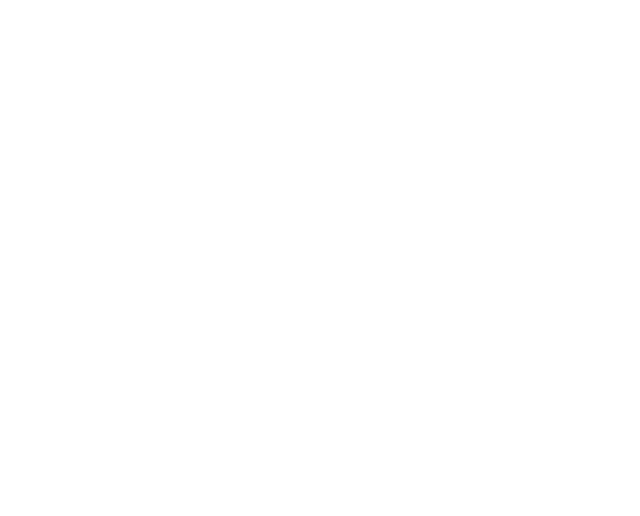
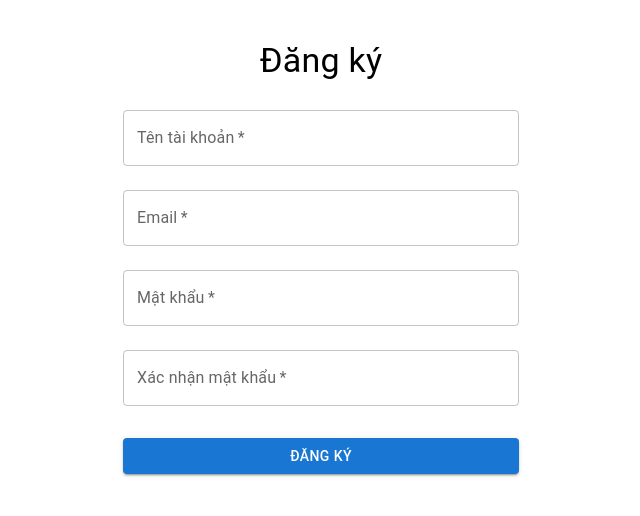
Before and after one commit to quganhh/FILMSTATION, a React (Create React App) app in the folder client/: page /register in a window 1280 px wide. Before the commit this address had no page. Shown: the top 516 px of the page, without its empty margins (319-959 px from the left). Built offline with nearby package versions, Linux system fonts and the light colour scheme.

Commit message:
-Building Register Frame

```diff
--- a/client/src/App.js
+++ b/client/src/App.js
@@ -7,6 +7,7 @@
 import News from "./pages/News/News";
 import Social from "./pages/Social/Social";
 import Theater from "./pages/Theater/Theater";
+import Register from "./pages/Register/Register";
 function App() {
   return (
     <Router>
@@ -18,6 +19,7 @@
           <Route path="/theater" element={<Theater />} />
           <Route path="/news" element={<News />} />
           <Route path="/social" element={<Social />} />
+          <Route path="/register" element={<Register />} />
         </Routes>
       </div>
     </Router>
--- /dev/null
+++ b/client/src/pages/Register/Register.jsx
@@ -0,0 +1,84 @@
+// RegisterForm.js
+import React, { useState } from "react";
+import { TextField, Button, Container, Typography, Box } from "@mui/material";
+
+function Register() {
+  const [formData, setFormData] = useState({
+    username: "",
+    email: "",
+    password: "",
+    confirmPassword: "",
+  });
+
+  const handleChange = (e) => {
+    setFormData({ ...formData, [e.target.name]: e.target.value });
+  };
+
+  const handleSubmit = (e) => {
+    e.preventDefault();
+    // Thực hiện logic đăng ký ở đây
+    console.log(formData);
+  };
+
+  return (
+    <Container maxWidth="xs">
+      <Box sx={{ mt: 5 }}>
+        <Typography variant="h4" align="center" gutterBottom>
+          Đăng ký
+        </Typography>
+        <form onSubmit={handleSubmit}>
+          <TextField
+            fullWidth
+            label="Tên tài khoản"
+            name="username"
+            value={formData.username}
+            onChange={handleChange}
+            margin="normal"
+            required
+          />
+          <TextField
+            fullWidth
+            label="Email"
+            name="email"
+            type="email"
+            value={formData.email}
+            onChange={handleChange}
+            margin="normal"
+            required
+          />
+          <TextField
+            fullWidth
+            label="Mật khẩu"
+            name="password"
+            type="password"
+            value={formData.password}
+            onChange={handleChange}
+            margin="normal"
+            required
+          />
+          <TextField
+            fullWidth
+            label="Xác nhận mật khẩu"
+            name="confirmPassword"
+            type="password"
+            value={formData.confirmPassword}
+            onChange={handleChange}
+            margin="normal"
+            required
+          />
+          <Button
+            type="submit"
+            variant="contained"
+            color="primary"
+            fullWidth
+            sx={{ mt: 3 }}
+          >
+            Đăng ký
+          </Button>
+        </form>
+      </Box>
+    </Container>
+  );
+}
+
+export default Register;
```
